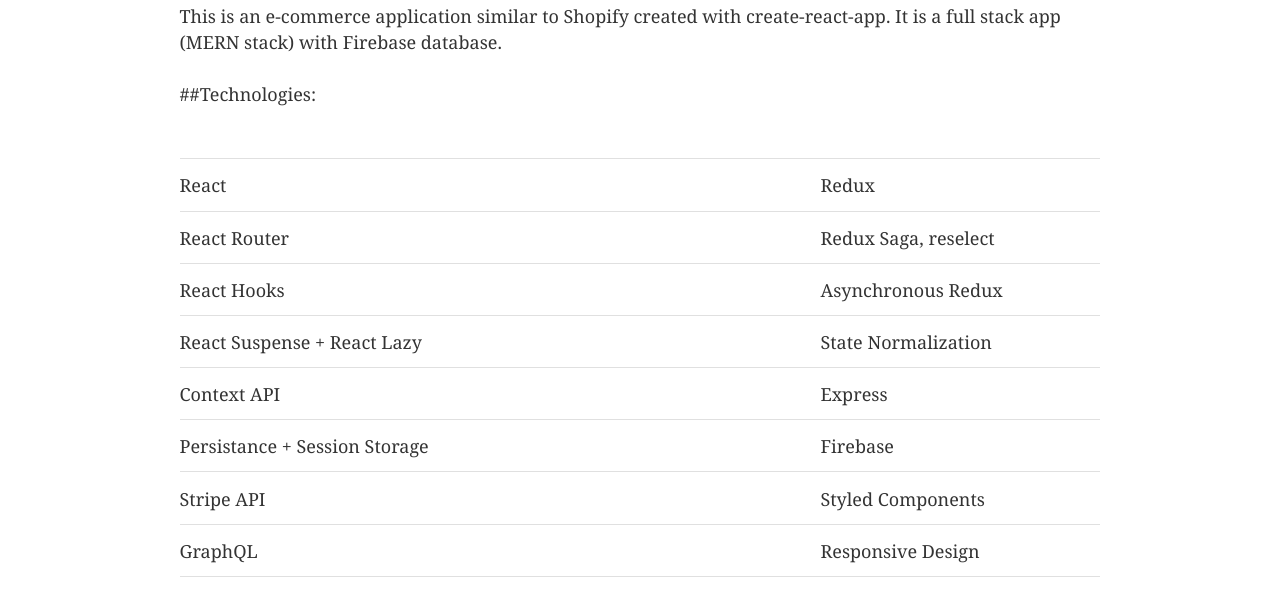
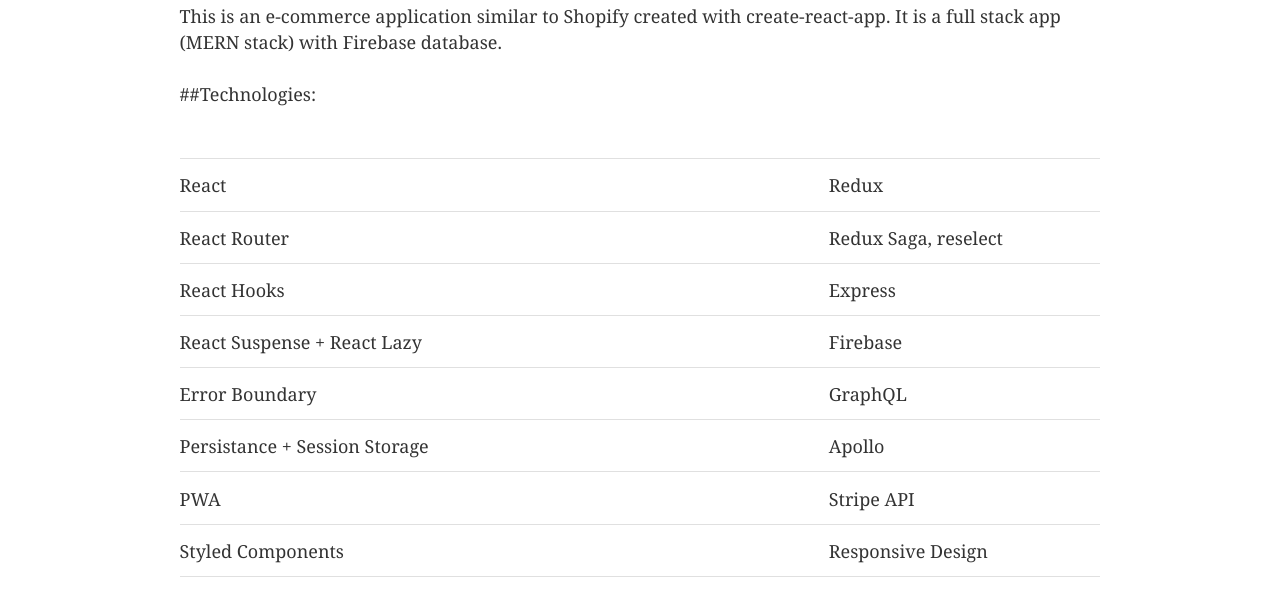
Before and after one commit to Svetanek/gatsby-blog, a Gatsby site: page /shop-with-me/ in a window 1280 px wide. Shown: the part 209-800 px from the top of the page. Built offline with nearby package versions, Linux system fonts and the light colour scheme; Gatsby itself is replaced by a stand-in of ours.

Commit message:
modified shop page

```diff
--- a/src/markdown-pages/shop-with-me.md
+++ b/src/markdown-pages/shop-with-me.md
@@ -13,13 +13,12 @@
 | ---------------------------------------------- | -------------------- |
 | React                                          | Redux                |
 | React Router                                   | Redux Saga, reselect |
-| React Hooks                                    | Asynchronous Redux   |
-| React Suspense + React Lazy                    | State Normalization  |
-| Context API                                    | Express              |
-| Persistance + Session Storage                  | Firebase             |
-| Stripe API                                     | Styled Components    |
-| GraphQL                                        | Responsive Design    |
-| Apollo                                         | PWA                  |
+| React Hooks                                    | Express              |
+| React Suspense + React Lazy                    | Firebase             |
+| Error Boundary                                 | GraphQL              |
+| Persistance + Session Storage                  | Apollo               |
+| PWA                                            | Stripe API           |
+| Styled Components                              | Responsive Design    |
 | Testing with Jest, Enzyme and Snapshot testing | Heroku               |
 
 <img src="https://github.com/Svetanek/gatsby-blog/raw/master/src/images/shop-with-me.png" alt="screenshot e-commerce website" class="project-img" />
```
